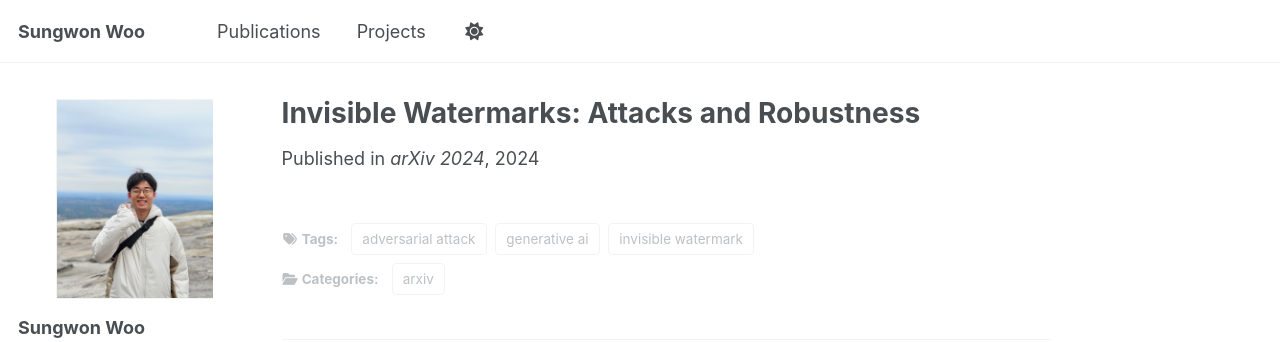
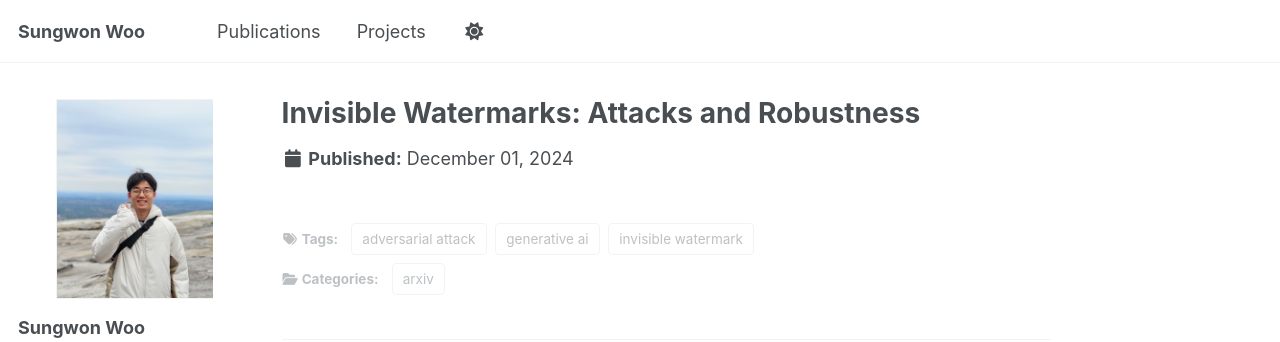
Before and after one commit to sungwon-woo/sungwon-woo.github.io, a Jekyll site: the page built from _projects/2025-cmu-idl.md, in a window 1280 px wide and 940 px high. Shown: the top 342 px of the window. Built offline with Jekyll 4.4.1, drawn with Linux system fonts in a browser that asks for light colours; some web fonts are replaced; a script that is not in the unit is left out; part of the change alters nothing that is shown.

Commit message:
edit main page

```diff
--- a/_projects/2025-cmu-idl.md
+++ b/_projects/2025-cmu-idl.md
@@ -6,8 +6,6 @@ permalink: /projects/idl_war
 header:
     teaser: /images/invisible_watermark.png
 date: 2024-12-01
-authors: "Dongjun Hwang*, <b>Sungwon Woo*</b>, Tom Gao*, Raymond Luo*, Sunghwan Baek <b>(co-first author)</b>"
-venue: "arXiv 2024"
 description: Improving watermark robustness via cascaded image- and latent-space techniques, and enhancing attacks with a custom remover network
 tags: ["invisible watermark", "adversarial attack", "generative ai"]
 selected: "true"
```
